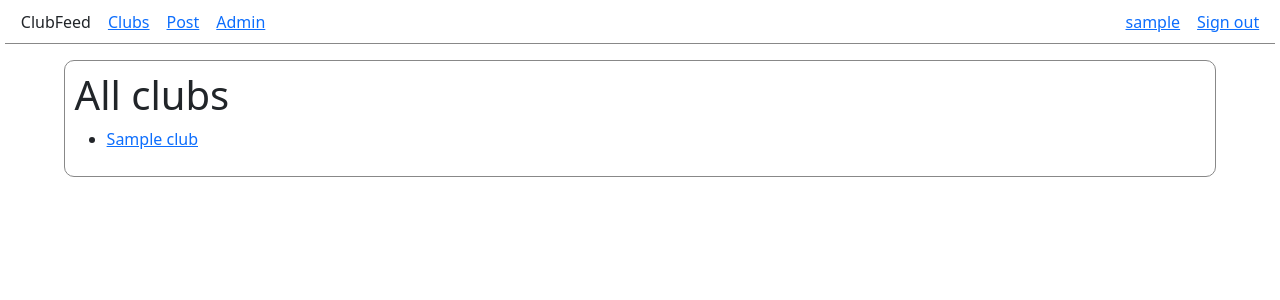
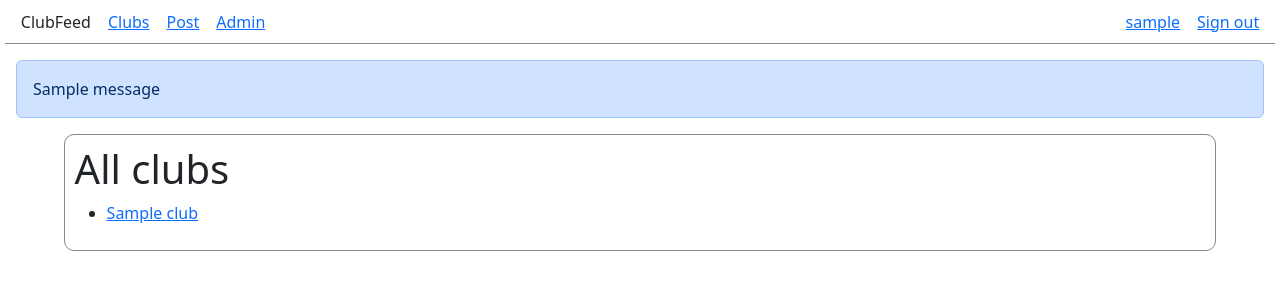
Before and after one commit to twonfi/clubfeed, a Django app: page /clubs/ in a window 1280 px wide. Shown: the top 300 px of the page. Run offline with Django 5.2, Linux system fonts and the light colour scheme; the first user in the database is signed in; tables that the repository leaves empty hold one stand-in row (Sample ...); one stand-in notice (Sample message) is shown; some libraries are stand-ins or nearby versions.

Commit message:
add messages

```diff
--- a/static/styles/base.css
+++ b/static/styles/base.css
@@ -40,3 +40,7 @@ form {
     font-family: monospace;
   }
 }
+
+.alert {
+  margin: 1em;
+}
--- a/templates/base.html
+++ b/templates/base.html
@@ -31,6 +31,15 @@
         {% endif %}
       </ul>
     </nav>
+    {% if messages %}
+      <figure>
+        <div id="message-list">
+          {% for message in messages %}
+            <div role="alert" class="alert alert-primary{% if message.tags %} {{ message.tags }}{% endif %}">{{ message|capfirst }}</div>
+          {% endfor %}
+        </div>
+      </figure>
+    {% endif %}
   </header>
 
   <main id="main">
```
